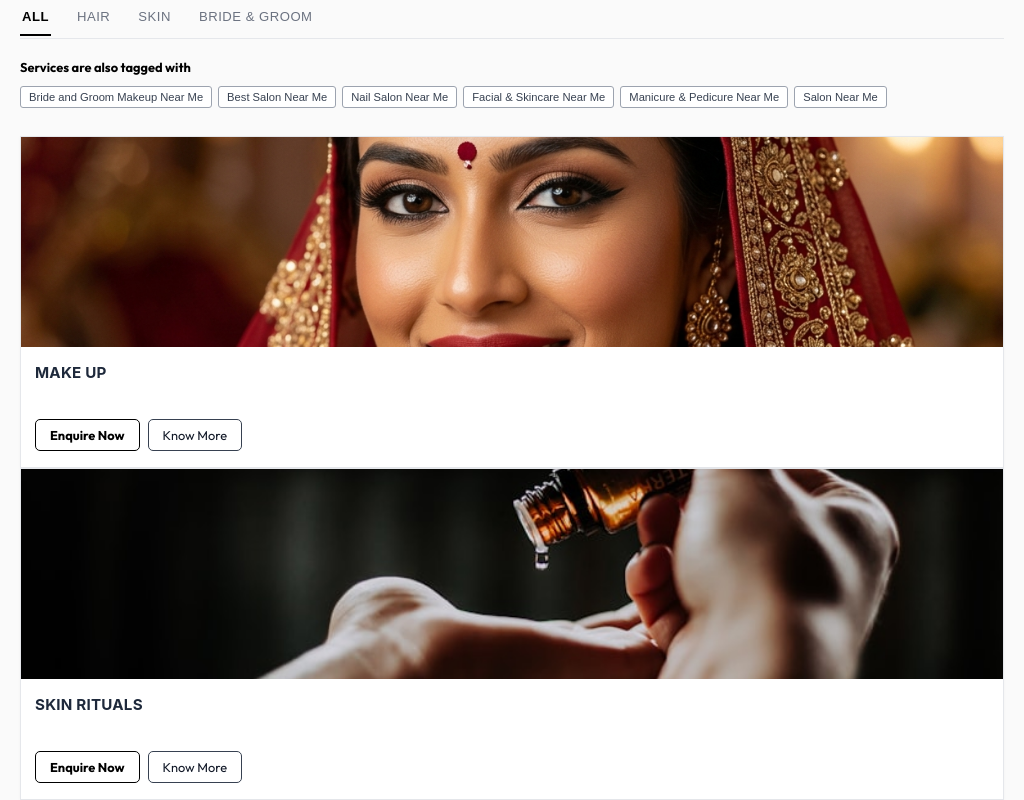
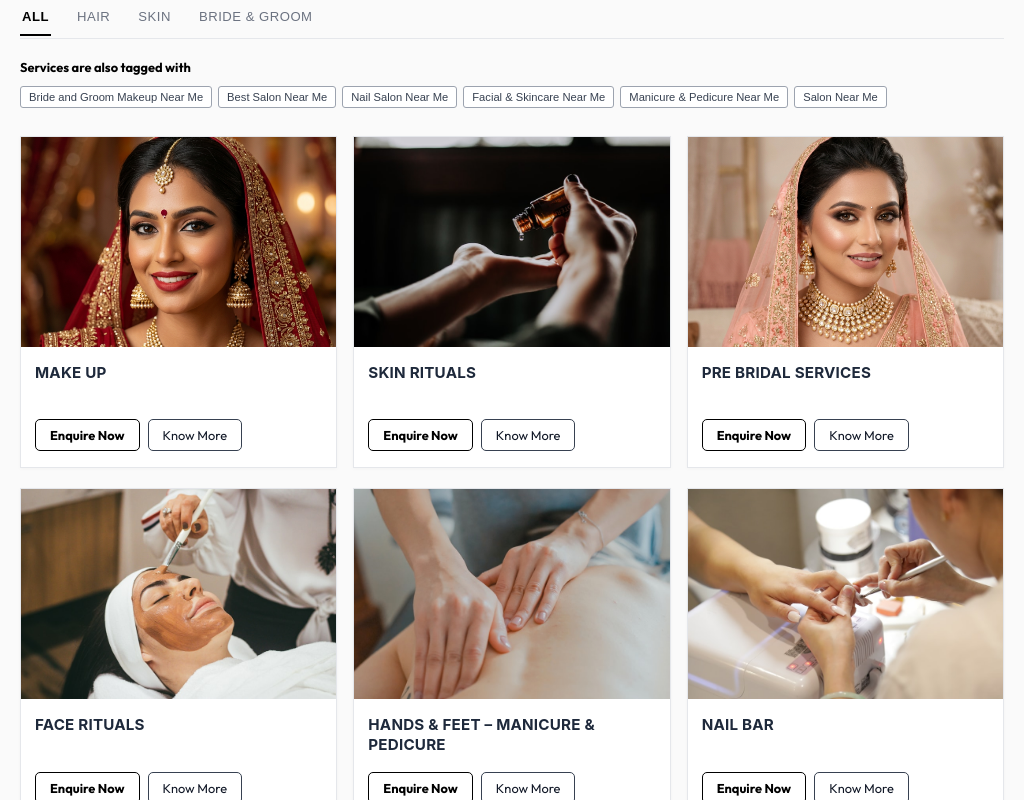
Before and after one commit to the-onelazyDev/aura-makeup-studio, a React (Vite) app in the folder frontend/: page / in a window 1024 px wide. Shown: the part 580-1380 px from the top of the page. Built offline with nearby package versions, Linux system fonts and the light colour scheme; no server answers; a web font is replaced by a local one.

Commit message:
fix: restore desktop 4-column service grid layout while preserving mobile swipe carousel

```diff
--- a/frontend/src/index.css
+++ b/frontend/src/index.css
@@ -243,8 +243,35 @@ h1, h2, h3, h4 {
 }
 
 /* ==========================================================================
+   Service Catalog Grid & Cards (Desktop default: 4 in 1 row)
+   ========================================================================== */
+.service-catalog-grid {
+  display: grid;
+  grid-template-columns: repeat(4, minmax(0, 1fr));
+  gap: 24px 20px;
+  width: 100%;
+}
+
+.service-card-item {
+  width: 100%;
+  display: flex;
+  flex-direction: column;
+}
+
+.service-swipe-hint {
+  display: none;
+}
+
+/* ==========================================================================
    Responsive Rules
    ========================================================================== */
+
+@media (max-width: 1080px) and (min-width: 769px) {
+  .service-catalog-grid {
+    grid-template-columns: repeat(3, minmax(0, 1fr));
+    gap: 20px 16px;
+  }
+}
 
 @media (max-width: 992px) {
   .hero-grid {
```
